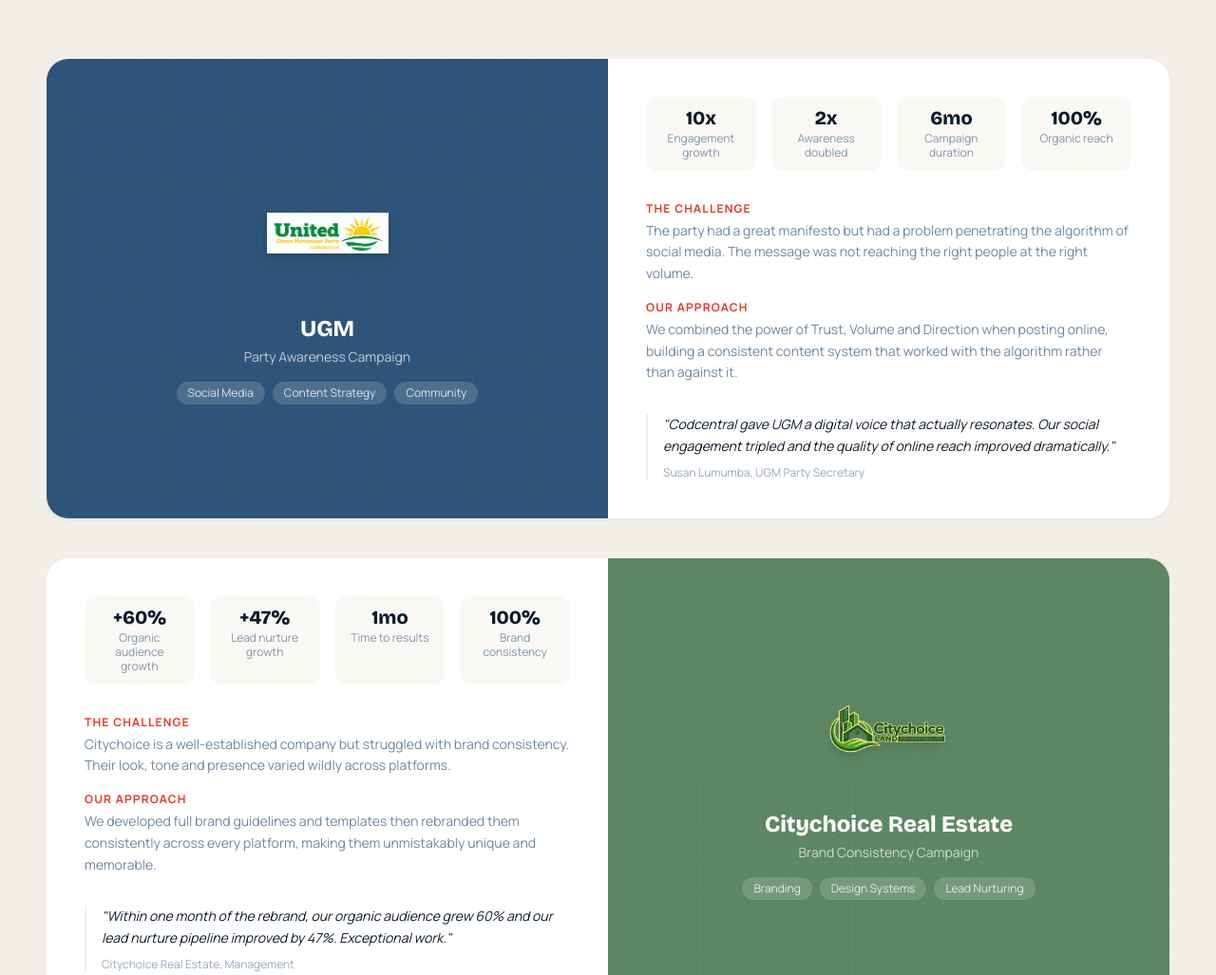
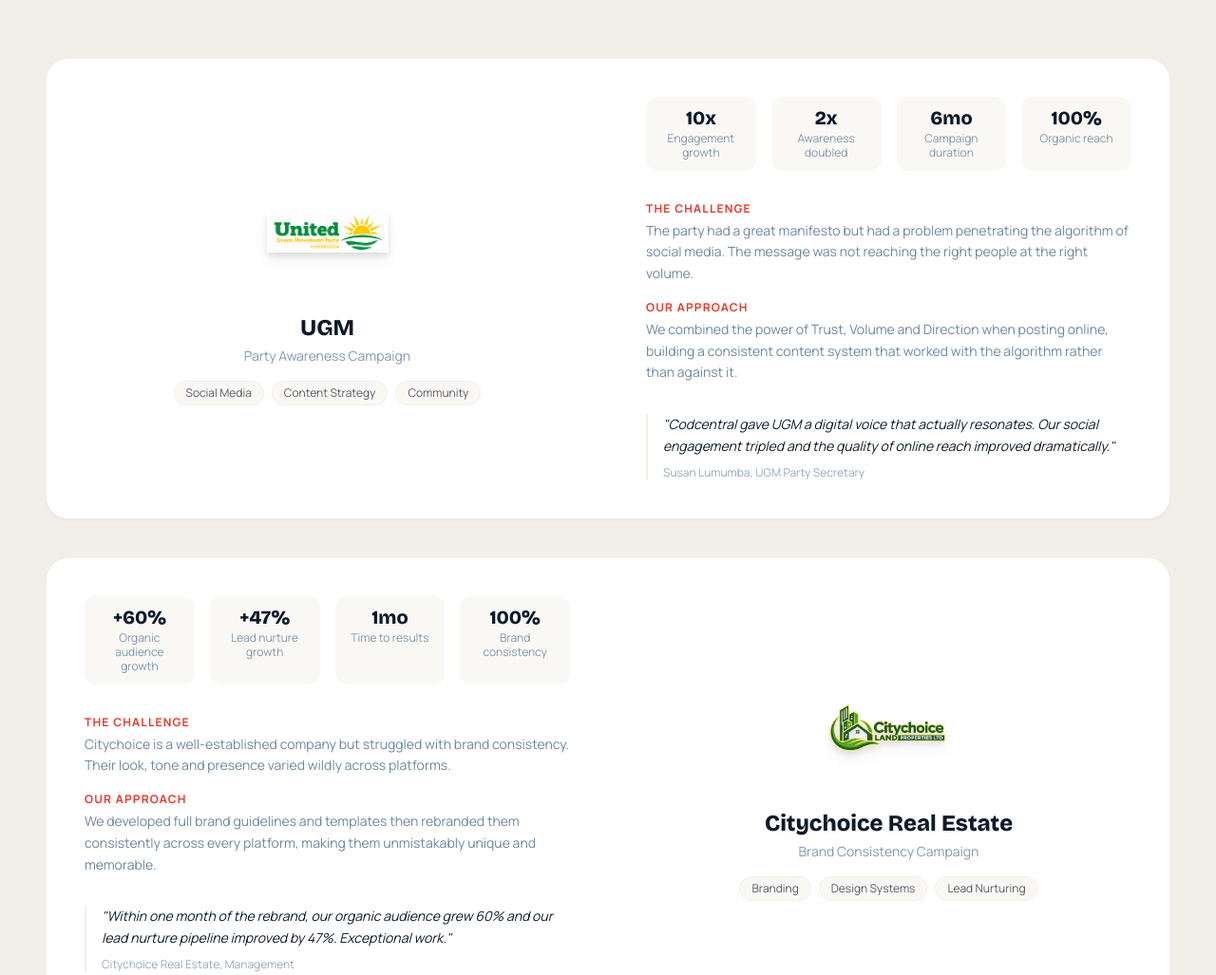
Before and after one commit to workcodcentral/codcentral, an Astro site: page /work in a window 1280 px wide. Shown: the part 958-1985 px from the top of the page at 95% size. Built offline with nearby package versions, Linux system fonts and the light colour scheme; Astro itself is replaced by a stand-in of ours.

Commit message:
feat: white logo panels in work section with navy text

```diff
--- a/src/components/CaseStudy.astro
+++ b/src/components/CaseStudy.astro
@@ -132,30 +132,20 @@ const cases = [
           <div class="grid lg:grid-cols-2 gap-0">
 
             <!-- Visual panel -->
-            <div class={`${c.color} relative min-h-[220px] flex flex-col items-center justify-center p-10 ${i % 2 !== 0 ? 'lg:order-2' : ''}`}>
-              <div class="absolute inset-0 opacity-10" aria-hidden="true">
-                <svg class="w-full h-full" xmlns="http://www.w3.org/2000/svg">
-                  <defs>
-                    <pattern id={`grid-${i}`} width="32" height="32" patternUnits="userSpaceOnUse">
-                      <path d="M 32 0 L 0 0 0 32" fill="none" stroke="white" stroke-width="0.5"/>
-                    </pattern>
-                  </defs>
-                  <rect width="100%" height="100%" fill={`url(#grid-${i})`}/>
-                </svg>
-              </div>
+            <div class={`bg-white relative min-h-[220px] flex flex-col items-center justify-center p-10 ${i % 2 !== 0 ? 'lg:order-2' : ''}`}>
               <div class="relative z-10 text-center">
                 {c.logo ? (
                   <img src={c.logo} alt={c.client} class="w-32 h-32 object-contain mx-auto mb-5 drop-shadow-lg" />
                 ) : (
-                  <div class="w-24 h-24 rounded-2xl bg-white/20 flex items-center justify-center mb-5 mx-auto">
-                    <span class="font-display font-800 text-3xl text-white">{c.client[0]}</span>
+                  <div class="w-24 h-24 rounded-2xl bg-canvas border border-canvas-dark flex items-center justify-center mb-5 mx-auto">
+                    <span class="font-display font-800 text-3xl text-navy-500">{c.client[0]}</span>
                   </div>
                 )}
-                <div class="font-display font-800 text-2xl text-white">{c.client}</div>
-                <div class="font-body text-sm text-white/70 mt-1">{c.campaign}</div>
+                <div class="font-display font-800 text-2xl text-navy-500">{c.client}</div>
+                <div class="font-body text-sm text-navy-400/60 mt-1">{c.campaign}</div>
                 <div class="flex flex-wrap justify-center gap-2 mt-4">
                   {c.tags.map(tag => (
-                    <span class="px-3 py-1 rounded-full bg-white/15 text-white/80 font-body text-xs">{tag}</span>
+                    <span class="px-3 py-1 rounded-full bg-canvas border border-canvas-dark text-navy-500/70 font-body text-xs">{tag}</span>
                   ))}
                 </div>
               </div>
```
